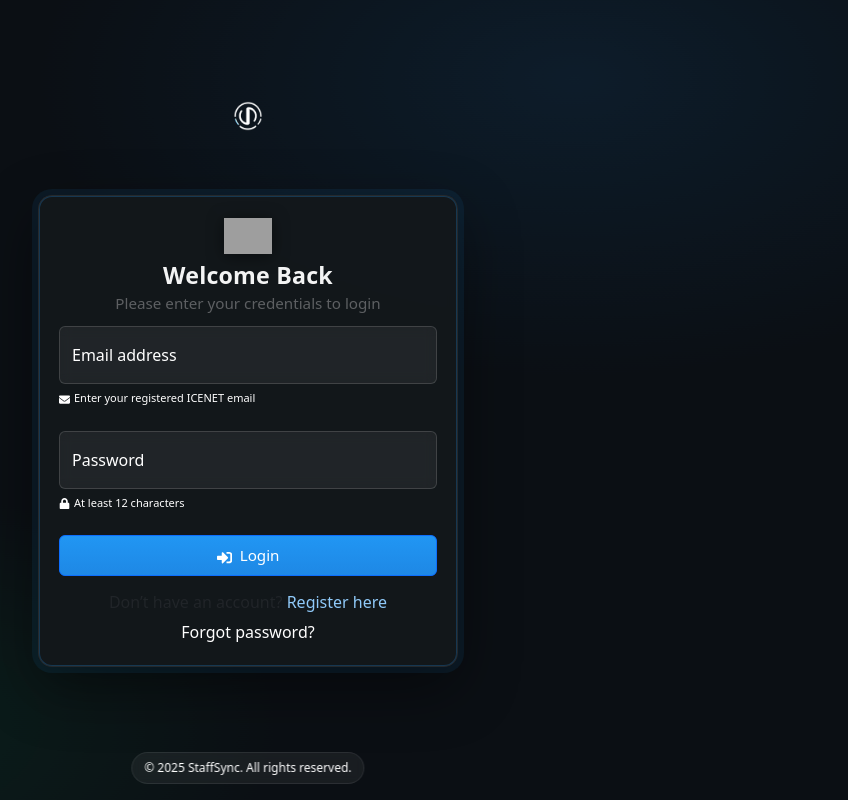
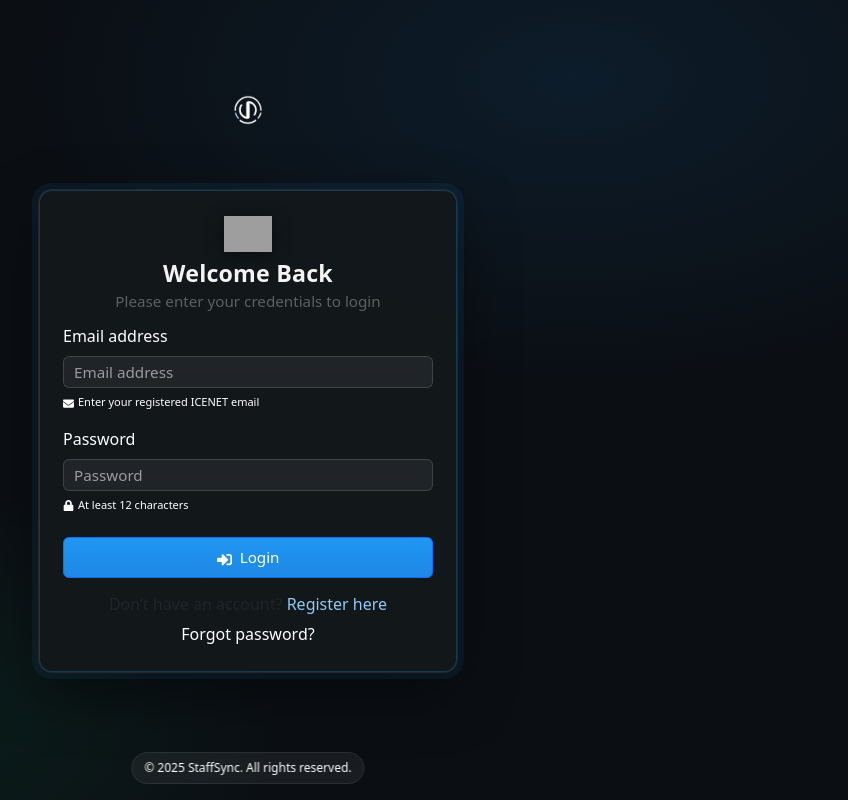
Before and after one commit to Taehillah/StaffSync, a React (Create React App) app in the folder frontend/: page /auth/login in a window 1280 px wide. Shown: the whole page, without its empty margins (392-1240 px from the left). Built offline with nearby package versions, Linux system fonts and the light colour scheme; grey boxes are pictures that could not be loaded.

Commit message:
Auth(Login): show clean placeholders, reduce input height ~20%, and increase card padding

```diff
--- a/frontend/src/assets/css/main.css
+++ b/frontend/src/assets/css/main.css
@@ -142,13 +142,14 @@ body {
 /* Compact variant used by Login only */
 .auth-card--compact {
   max-width: 420px;
-  padding: 22px 20px;
+  /* Add a bit more inner spacing so inputs/button are away from the border */
+  padding: 26px 24px;
 }
 .auth-card--compact .auth-crest img { height: 36px; }
 .auth-card--compact .auth-title { font-size: 1.45rem; margin-top: 4px; }
 .auth-card--compact .auth-subtitle { font-size: 0.95rem; margin-bottom: 12px; }
 .auth-card--compact .form-control,
-.auth-card--compact .form-select { height: 40px; padding: 8px 12px; font-size: 0.95rem; }
+.auth-card--compact .form-select { height: 32px; padding: 6px 10px; font-size: 0.95rem; }
 .auth-card--compact .btn-auth { padding: 8px 12px; font-size: 0.95rem; }
 .auth-card--compact .auth-help { font-size: 11px; }
 
--- a/frontend/src/components/auth/LoginForm.jsx
+++ b/frontend/src/components/auth/LoginForm.jsx
@@ -1,6 +1,6 @@
 import React, { useState } from "react";
 import { useNavigate, Navigate, Link } from "react-router-dom";
-import { Form, Button, FloatingLabel, Alert, Spinner } from "react-bootstrap";
+import { Form, Button, Alert, Spinner } from "react-bootstrap";
 import { FaLock, FaEnvelope, FaSignInAlt } from "react-icons/fa";
 import { useAuth } from "../../stores/authStore";
 import crest from "../../assets/images/saafGold.png";
@@ -51,34 +51,27 @@ export default function LoginForm() {
         {error && <Alert variant="danger" className="py-2">{error}</Alert>}
 
         <Form onSubmit={handleSubmit} className="auth-form">
-          <FloatingLabel
-            controlId="email"
-            label="Email address"
-             className="mb-4 text-white"
-          >
+          <Form.Group controlId="email" className="mb-3">
+            <Form.Label className="text-white">Email address</Form.Label>
             <Form.Control
               type="email"
-              placeholder=" "
+              placeholder="Email address"
               value={email}
               onChange={(e) => setEmail(e.target.value)}
               required
               className="auth-input"
-
             />
             <div className="auth-help">
               <FaEnvelope className="me-1" />
               Enter your registered ICENET email
             </div>
-          </FloatingLabel>
+          </Form.Group>
 
-          <FloatingLabel
-            controlId="password"
-            label="Password"
-            className="mb-4 text-white"
-          >
+          <Form.Group controlId="password" className="mb-4">
+            <Form.Label className="text-white">Password</Form.Label>
             <Form.Control
               type="password"
-              placeholder=" "
+              placeholder="Password"
               value={password}
               onChange={(e) => setPassword(e.target.value)}
               required
@@ -89,7 +82,7 @@ export default function LoginForm() {
               <FaLock className="me-1" />
               At least 12 characters
             </div>
-          </FloatingLabel>
+          </Form.Group>
 
           <Button
             type="submit"
```
